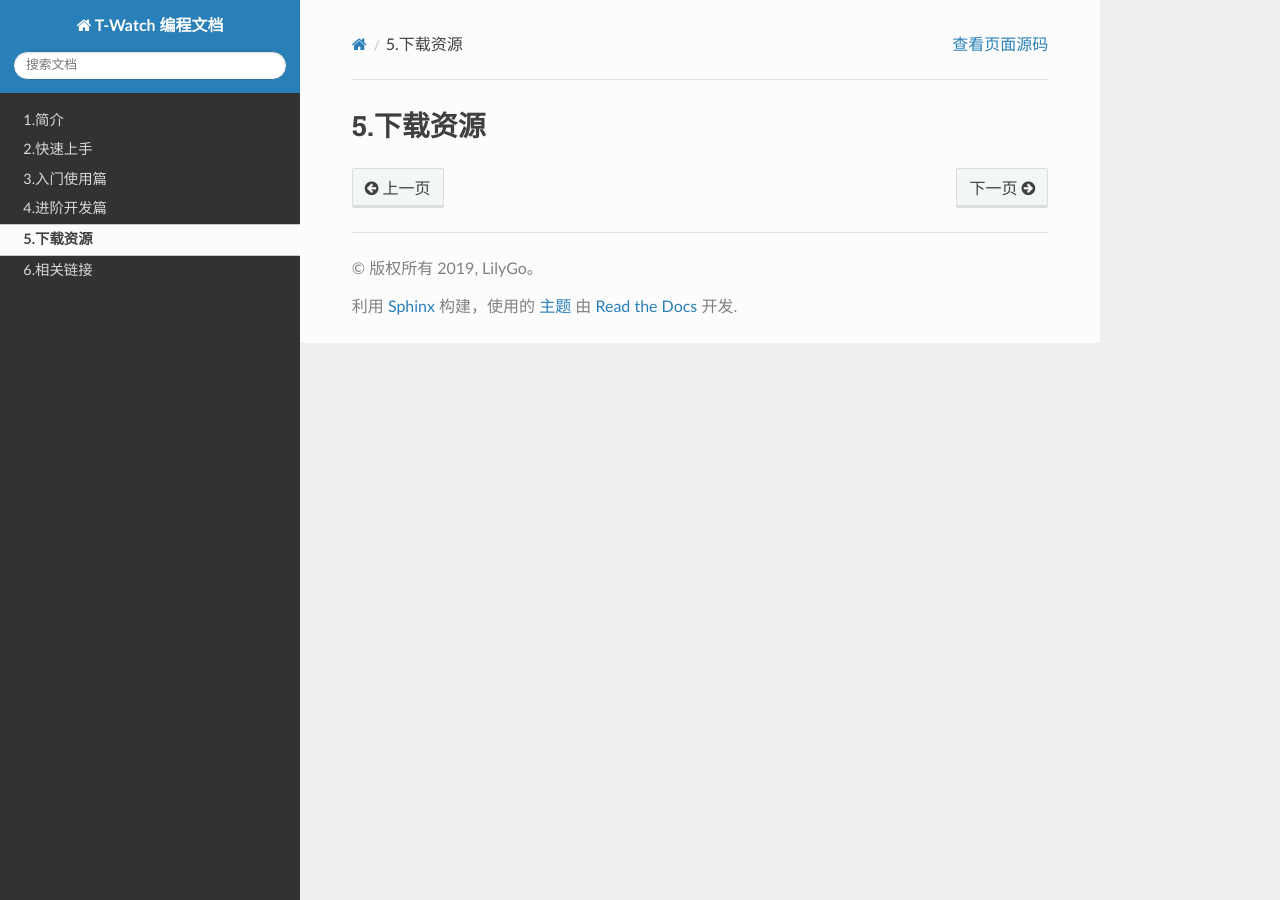
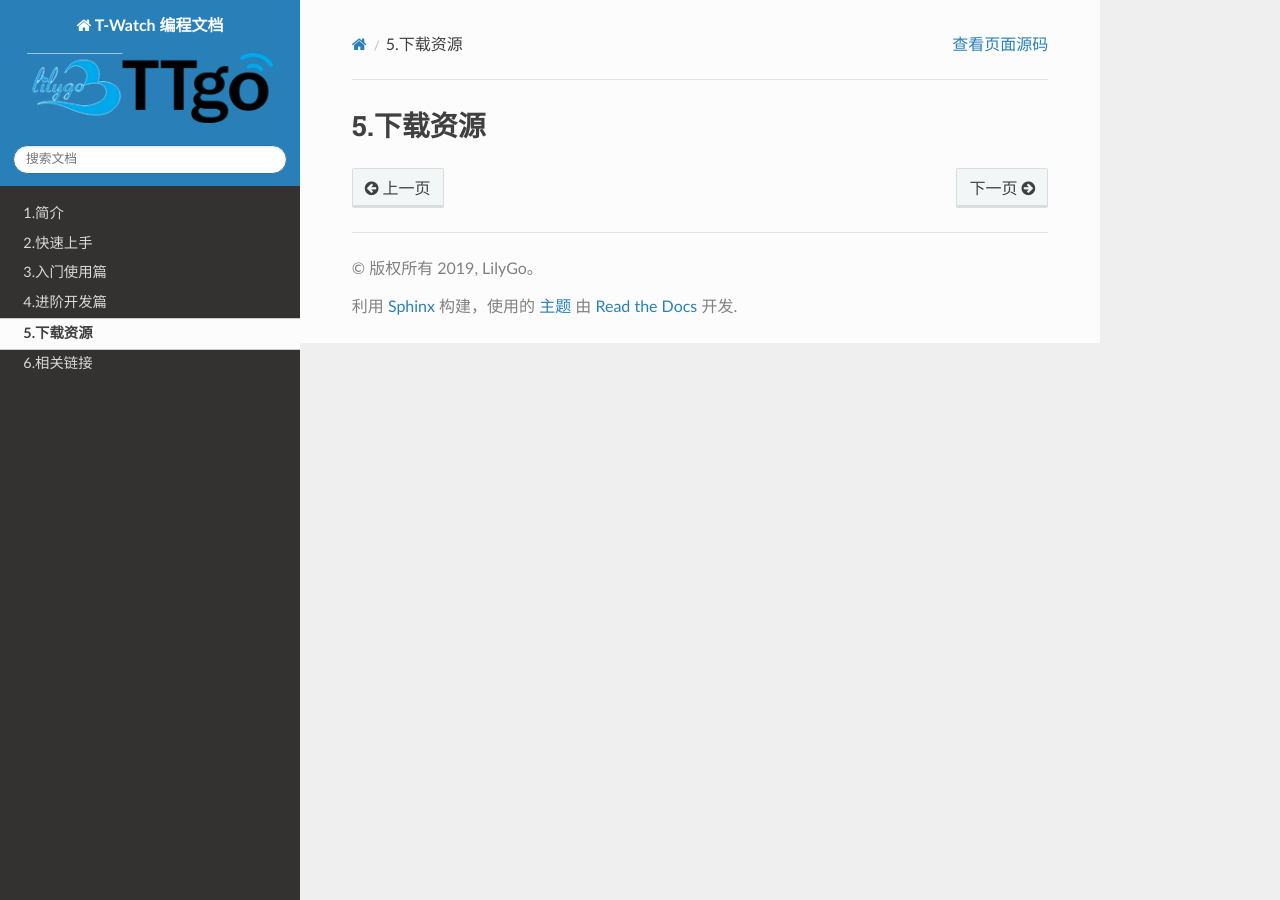
Before and after one commit to LilyGO/T-Watch-Document, a Sphinx documentation site: the page built from source/download/index.rst, in a window 1280 px wide. Built offline with Sphinx 7.4.7 and the Read the Docs theme 2.0.0, drawn with Linux system fonts in a browser that asks for light colours.

Commit message:
Update conf.py

```diff
--- a/source/conf.py
+++ b/source/conf.py
@@ -69,7 +69,7 @@ html_theme_options = {
 master_doc = 'index'
 html_logo = None
 
-html_logo = "_static/k.png"
+html_logo = "_static/K.png"
 html_show_sourcelink = True
 # html_favicon = "_static/"
 
```
